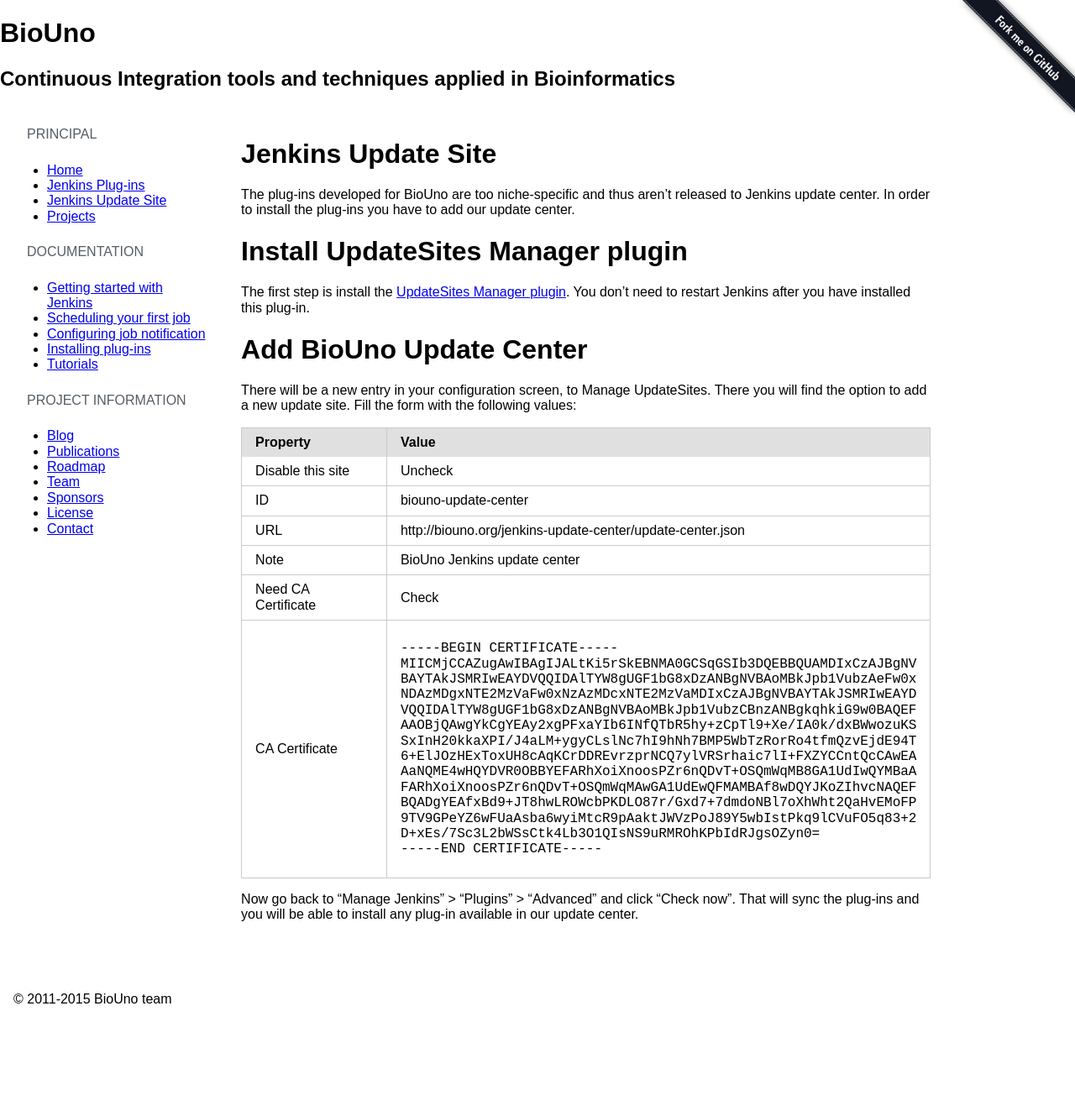
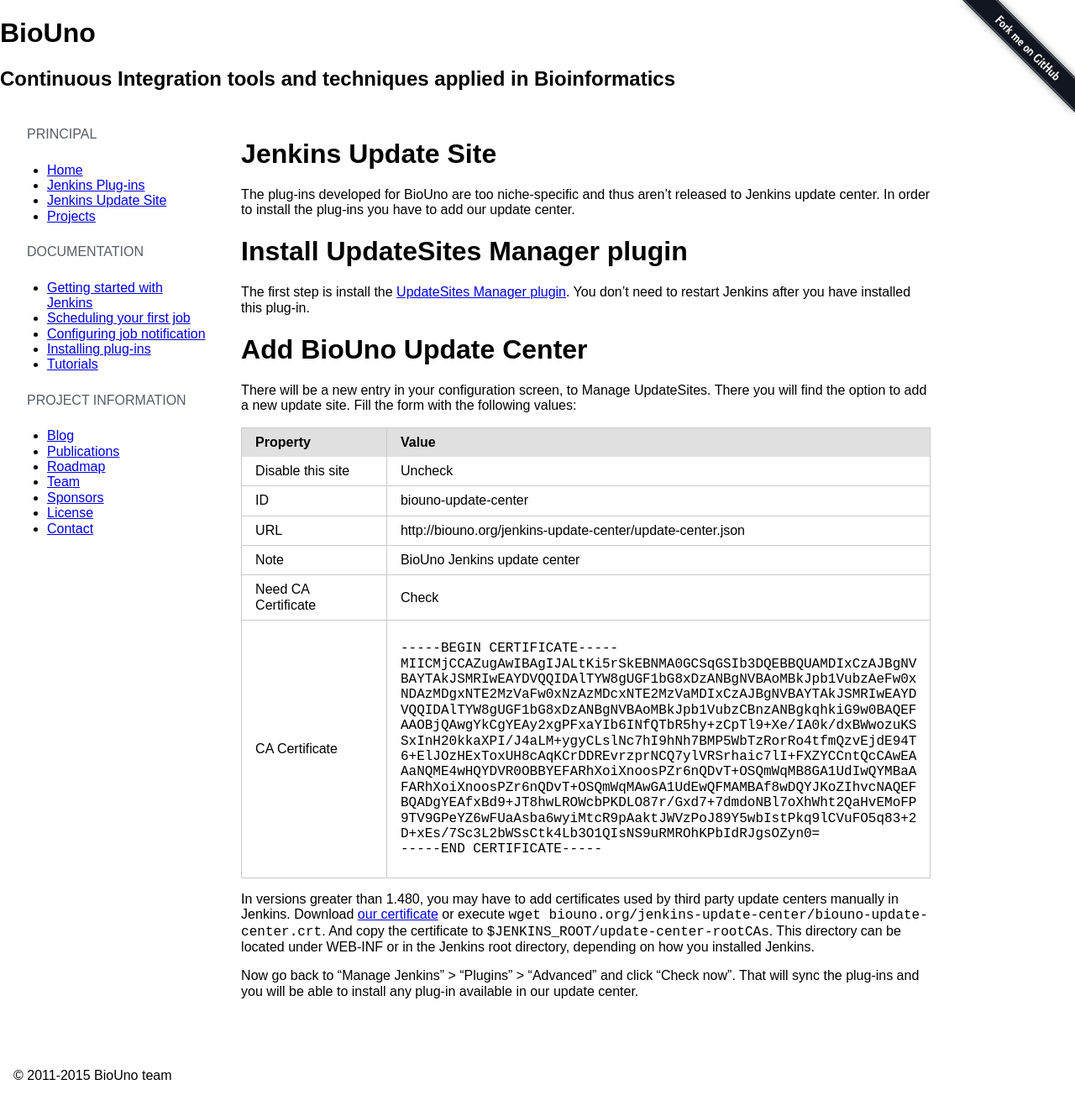
Before and after one commit to biouno/biouno.github.io, a Jekyll site: the page built from jenkins-update-site.md, in a window 1280 px wide. Shown: the whole page at 84% size. Built offline with Jekyll 4.4.1, drawn with Linux system fonts in a browser that asks for light colours; nearby versions of some CDN libraries; some web fonts are replaced; library files that are not in the unit come from our copies; before the commit the page ends 1231 px from its top, so only the background shows below that.

Commit message:
Workaround for our update center

```diff
--- a/jenkins-update-site.md
+++ b/jenkins-update-site.md
@@ -59,6 +59,13 @@
 	</tbody>
 </table>
 
+In versions greater than 1.480, you may have to add certificates used by third party
+update centers manually in Jenkins. Download [our certificate](biouno.org/jenkins-update-center/biouno-update-center.crt)
+or execute `wget biouno.org/jenkins-update-center/biouno-update-center.crt`.
+And copy the certificate to `$JENKINS_ROOT/update-center-rootCAs`. This directory can
+be located under WEB-INF or in the Jenkins root directory, depending on how you
+installed Jenkins.
+
 Now go back to "Manage Jenkins" > "Plugins" > "Advanced" and click
 "Check now". That will sync the plug-ins and you will be able to
 install any plug-in available in our update center.
```
